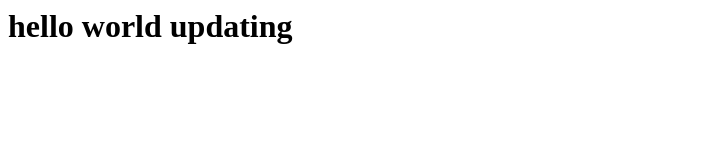
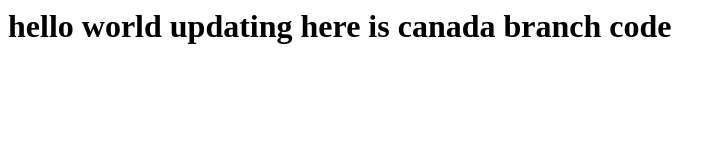
Before and after one commit to awaisqamar/test, a plain HTML site: page index.html in a window 1280 px wide. Shown: the whole page, without its empty margins (0-726 px from the left). Drawn offline with Linux system fonts and the light colour scheme.

Commit message:
commit from canada

```diff
--- a/index.html
+++ b/index.html
@@ -2,5 +2,6 @@
 <h1>
 hello world
 updating
+here is canada branch code
 </h1>
 </html>
```
